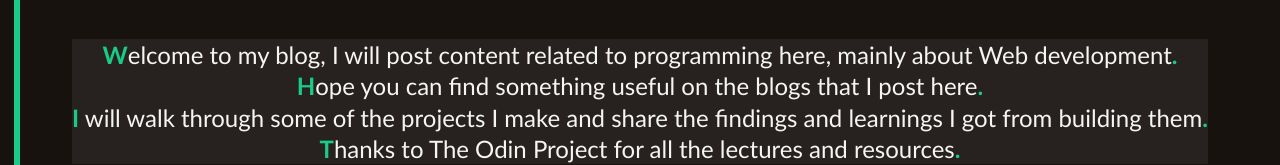
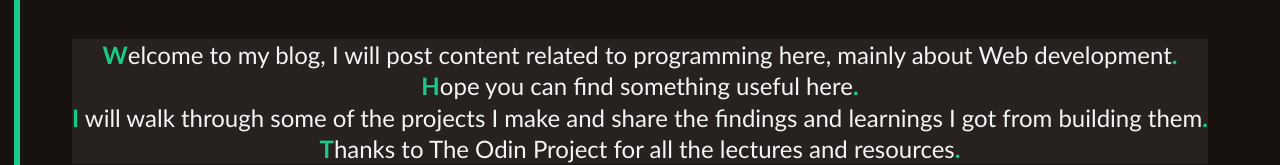
Before and after one commit to gabrielhzgr/blog-view, a React (Vite) app: page / in a window 1280 px wide. Shown: the part 241-406 px from the top of the page. Built offline with nearby package versions, Linux system fonts and the light colour scheme.

Commit message:
user-select enabled and typo corrected

```diff
--- a/src/routes/Home/Home.jsx
+++ b/src/routes/Home/Home.jsx
@@ -9,8 +9,7 @@ function Home() {
           programming here, mainly about Web development<span>.</span>
         </p>
         <p>
-          <span>H</span>ope you can find something useful on the blogs that I
-          post here<span>.</span>
+          <span>H</span>ope you can find something useful here<span>.</span>
         </p>
         <p>
           <span>I</span> will walk through some of the projects I make and share
--- a/src/routes/Home/Home.module.css
+++ b/src/routes/Home/Home.module.css
@@ -6,6 +6,7 @@
   font-size: 1.5em;
   padding: 20px;
   box-shadow: -6px 4px var(--accent-color);
+  user-select: text;
 }
 
 .home .about {
```
